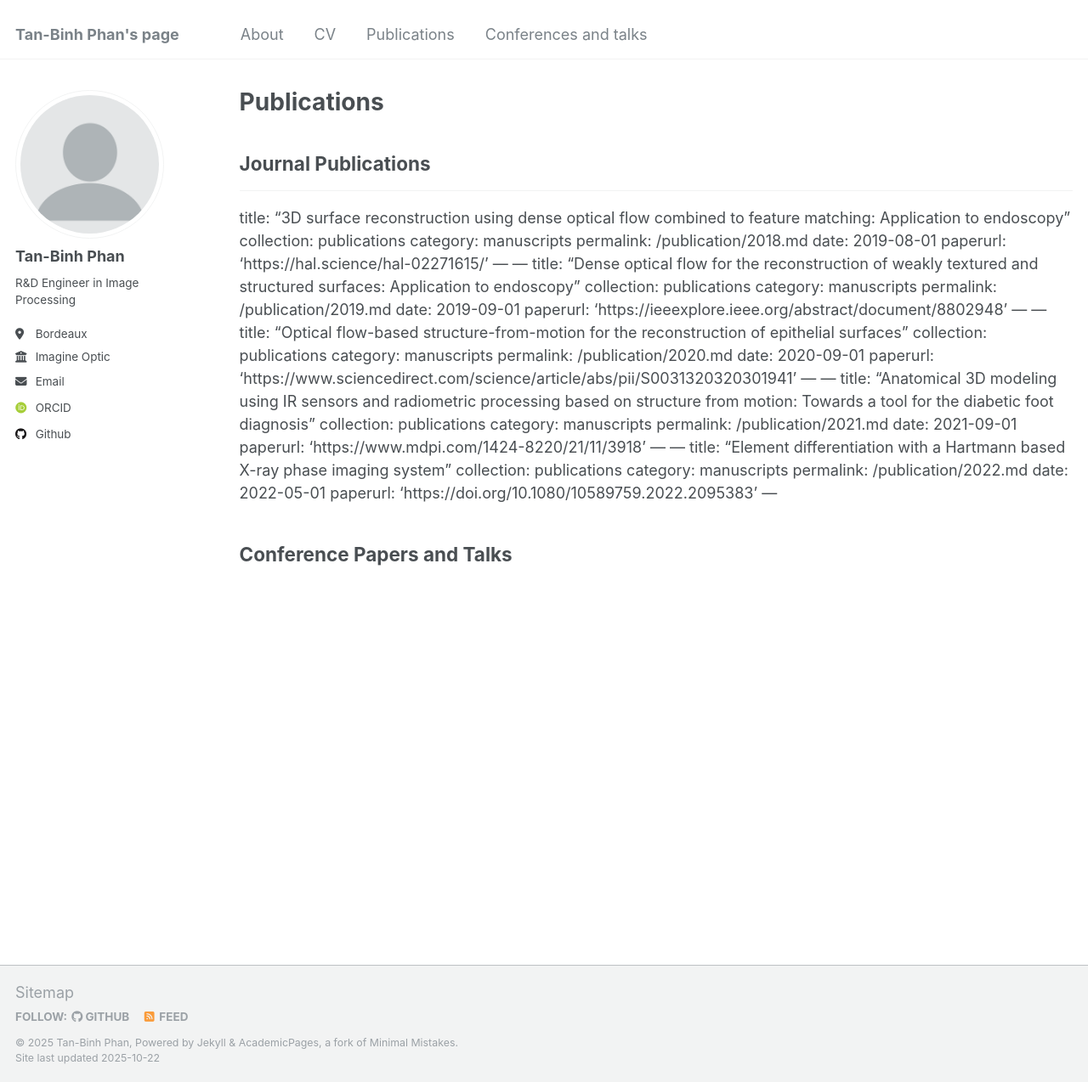
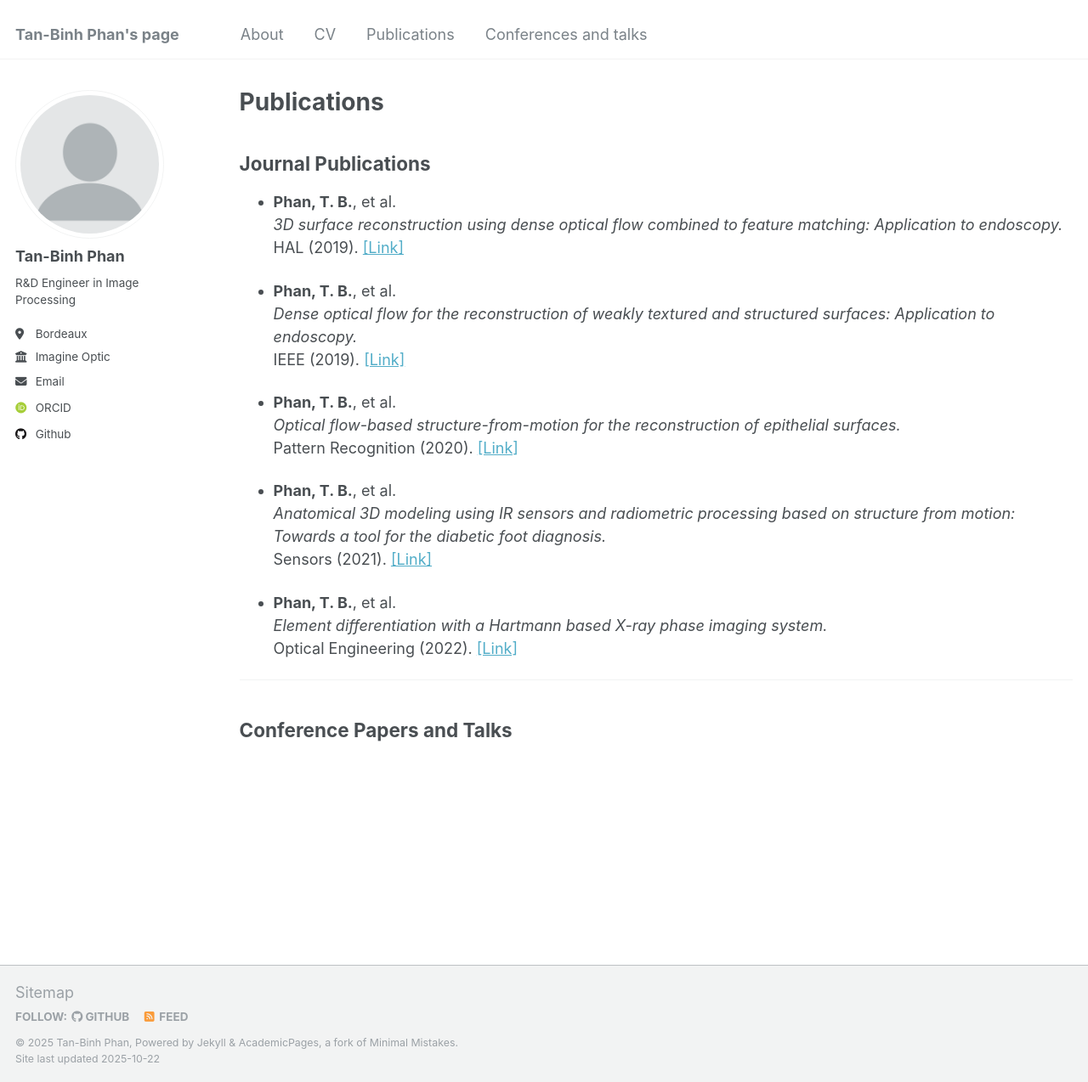
Before and after one commit to TanBinh93/tanbinhphan.github.io, a Jekyll site: the page built from _pages/publications.md, in a window 1280 px wide and 1274 px high. Shown: the whole window at 85% size. Built offline with Jekyll 4.4.1, drawn with Linux system fonts in a browser that asks for light colours; some web fonts are replaced.

Commit message:
Update journal publications section in markdown

```diff
--- a/_pages/publications.md
+++ b/_pages/publications.md
@@ -5,45 +5,27 @@
 author_profile: true
 ---
 ## Journal Publications
----
-title: "3D surface reconstruction using dense optical flow combined to feature matching: Application to endoscopy"
-collection: publications
-category: manuscripts
-permalink: /publication/2018.md
-date: 2019-08-01
-paperurl: 'https://hal.science/hal-02271615/'
----
----
-title: "Dense optical flow for the reconstruction of weakly textured and structured surfaces: Application to endoscopy"
-collection: publications
-category: manuscripts
-permalink: /publication/2019.md
-date: 2019-09-01
-paperurl: 'https://ieeexplore.ieee.org/abstract/document/8802948'
----
----
-title: "Optical flow-based structure-from-motion for the reconstruction of epithelial surfaces"
-collection: publications
-category: manuscripts
-permalink: /publication/2020.md
-date: 2020-09-01
-paperurl: 'https://www.sciencedirect.com/science/article/abs/pii/S0031320320301941'
----
----
-title: "Anatomical 3D modeling using IR sensors and radiometric processing based on structure from motion: Towards a tool for the diabetic foot diagnosis"
-collection: publications
-category: manuscripts
-permalink: /publication/2021.md
-date: 2021-09-01
-paperurl: 'https://www.mdpi.com/1424-8220/21/11/3918'
----
----
-title: "Element differentiation with a Hartmann based X-ray phase imaging system"
-collection: publications
-category: manuscripts
-permalink: /publication/2022.md
-date: 2022-05-01
-paperurl: 'https://doi.org/10.1080/10589759.2022.2095383'
+
+- **Phan, T. B.**, et al.
+  *3D surface reconstruction using dense optical flow combined to feature matching: Application to endoscopy.*
+  HAL (2019). [[Link]](https://hal.science/hal-02271615/)
+
+- **Phan, T. B.**, et al.
+  *Dense optical flow for the reconstruction of weakly textured and structured surfaces: Application to endoscopy.*
+  IEEE (2019). [[Link]](https://ieeexplore.ieee.org/abstract/document/8802948)
+
+- **Phan, T. B.**, et al.
+  *Optical flow-based structure-from-motion for the reconstruction of epithelial surfaces.*
+  Pattern Recognition (2020). [[Link]](https://www.sciencedirect.com/science/article/abs/pii/S0031320320301941)
+
+- **Phan, T. B.**, et al.
+  *Anatomical 3D modeling using IR sensors and radiometric processing based on structure from motion: Towards a tool for the diabetic foot diagnosis.*
+  Sensors (2021). [[Link]](https://www.mdpi.com/1424-8220/21/11/3918)
+
+- **Phan, T. B.**, et al.
+  *Element differentiation with a Hartmann based X-ray phase imaging system.*
+  Optical Engineering (2022). [[Link]](https://doi.org/10.1080/10589759.2022.2095383)
+
 ---
 
 ## Conference Papers and Talks
```
